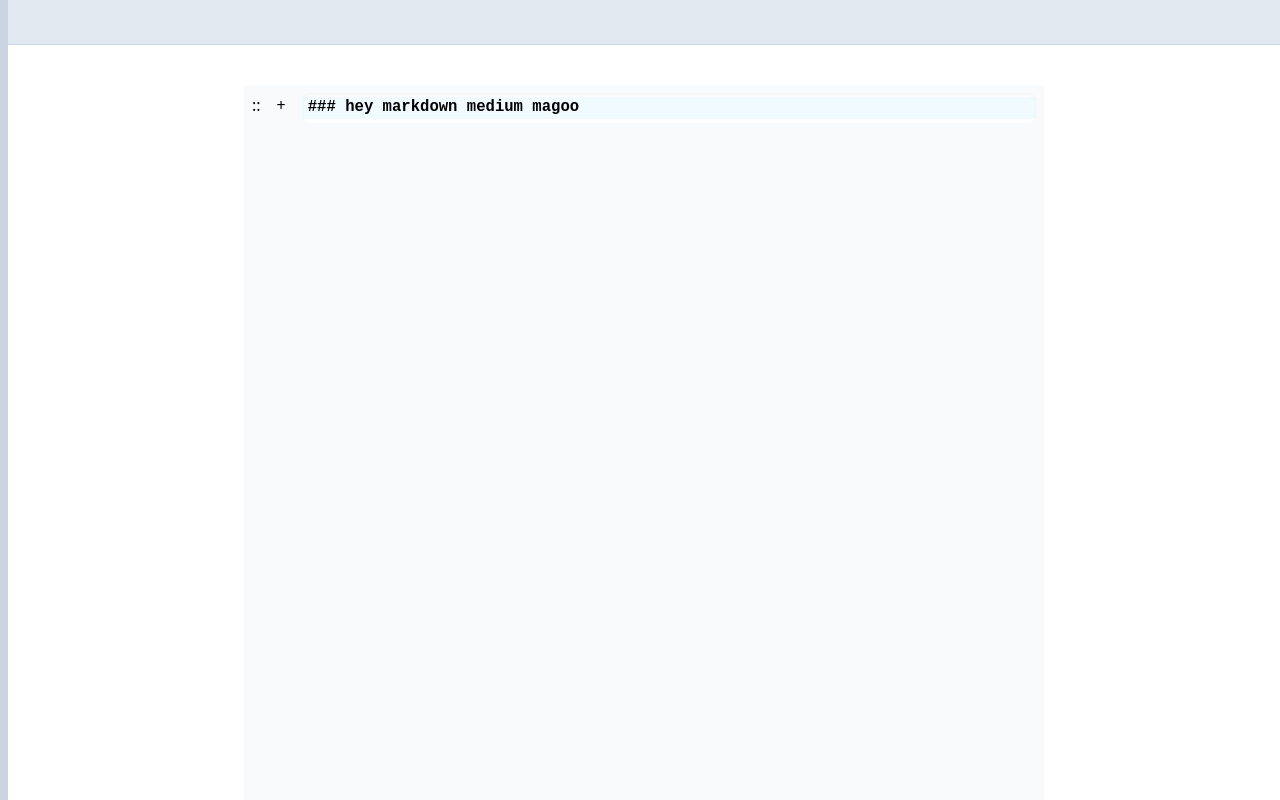
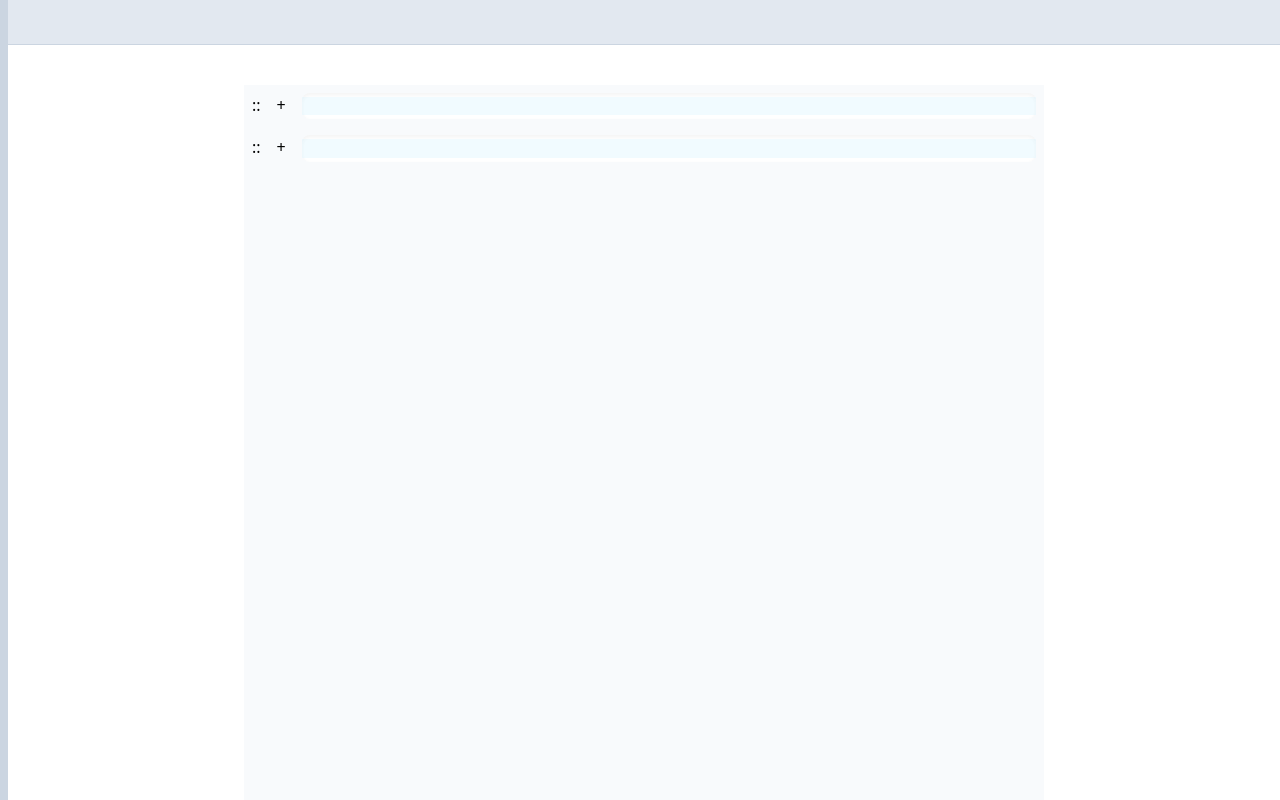
Before and after one commit to larsdjursner/notify, a React (Vite) app: page / in a window 1280 px wide. Built offline with nearby package versions, Linux system fonts and the light colour scheme.

Commit message:
added multiple editors

```diff
--- a/src/components/Editor.tsx
+++ b/src/components/Editor.tsx
@@ -1,29 +1,32 @@
 import { useCallback, useEffect } from "react"
 import useCodeMirror from "../hooks/useCodeMirror"
 
-interface Props {}
-
 interface Props {
-    initialDoc: string
-    onChange: (doc: string) => void
+    doc: Doc
+    onChange: (id: string, doc: string) => void
 }
 
-const Editor = ({ initialDoc, onChange }: Props) => {
+export interface Doc {
+    id: string
+    value: string
+}
+
+const Editor = ({ doc, onChange }: Props) => {
     const handleChange = useCallback(
-        (state: any) => onChange(state.doc.toString()),
+        (state: any) => onChange(doc.id, state.doc.toString()),
         [onChange]
     )
     const { ref, view } = useCodeMirror<HTMLDivElement>({
-        initialDoc: initialDoc,
+        initialDoc: doc.value,
         onChange: handleChange,
     })
 
-    useEffect(() => {
-        if (view) {
-            // Do nothing for now
-            console.log(initialDoc)
-        }
-    }, [view])
+    // useEffect(() => {
+    //     if (view) {
+    //         // Do nothing for now
+    //         console.log(initialDoc)
+    //     }
+    // }, [view])
 
     return (
         <div
--- a/src/pages/Page.tsx
+++ b/src/pages/Page.tsx
@@ -1,19 +1,88 @@
-import { useCallback, useState } from "react"
-import Editor from "../components/Editor"
+import { useCallback, useEffect, useState } from "react"
+import Editor, { Doc } from "../components/Editor"
+
+import create from "zustand"
+
+interface PageState {
+    docs: Map<string, Doc>
+    addDoc: () => void
+    setDoc: (id: string, newDoc: string) => void
+    fetchPage: () => void
+    getDocKeys: () => Array<string>
+}
+
+const getInitialDoc = () => {
+    const id = Math.random().toString()
+    return {
+        id: id,
+        value: "",
+    } as Doc
+}
+
+export const usePageStore = create<PageState>()((set, get) => ({
+    docs: new Map<string, Doc>(),
+    fetchPage: async () => {
+        // for now just add a default doc
+        await get().addDoc()
+    },
+    getDocKeys() {
+        return Array.from(this.docs.keys())
+    },
+    addDoc: () => {
+        set((state) => {
+            const generatedDoc = getInitialDoc()
+            const updatedDocs = new Map(state.docs)
+            updatedDocs.set(generatedDoc.id, generatedDoc)
+            return { docs: updatedDocs }
+        })
+    },
+    setDoc(id, newDoc) {
+        set((state) => {
+            const updatedDoc: Doc = { id: id, value: newDoc }
+            const updatedDocs = new Map(state.docs)
+            updatedDocs.set(updatedDoc.id, updatedDoc)
+            return { docs: updatedDocs }
+        })
+    },
+}))
 
 export const Page = () => {
-    const [doc, setDoc] = useState("### hey markdown medium magoo")
-    const handleDocChange = useCallback((newDoc: string) => {
-        setDoc(newDoc)
+    const pageStore = usePageStore()
+
+    const handleDocChange = useCallback((id: string, newDoc: string) => {
+        pageStore.setDoc(id, newDoc)
     }, [])
+
+    const [loading, setLoading] = useState(true)
+
+    useEffect(() => {
+        ;(async () => {
+            await pageStore.fetchPage()
+        })().then(() => setLoading(false))
+
+        return () => {
+            pageStore.docs = new Map<string, Doc>()
+        }
+    }, [])
+
+    const lines = () => {
+        return pageStore.getDocKeys().map((key) => {
+            return (
+                <div className="flex gap-4 p-2 items-start" key={key}>
+                    <button>::</button>
+                    <button onClick={pageStore.addDoc}>+</button>
+                    <Editor
+                        doc={pageStore.docs.get(key)!}
+                        onChange={handleDocChange}
+                    />
+                </div>
+            )
+        })
+    }
 
     return (
         <div className="h-full w-full overflow-y-scroll">
-            <div className="flex gap-4 p-2 items-start">
-                <button>::</button>
-                <button>+</button>
-                <Editor initialDoc={doc} onChange={handleDocChange} />
-            </div>
+            {loading ? <p>loading</p> : lines()}
         </div>
     )
 }
```
